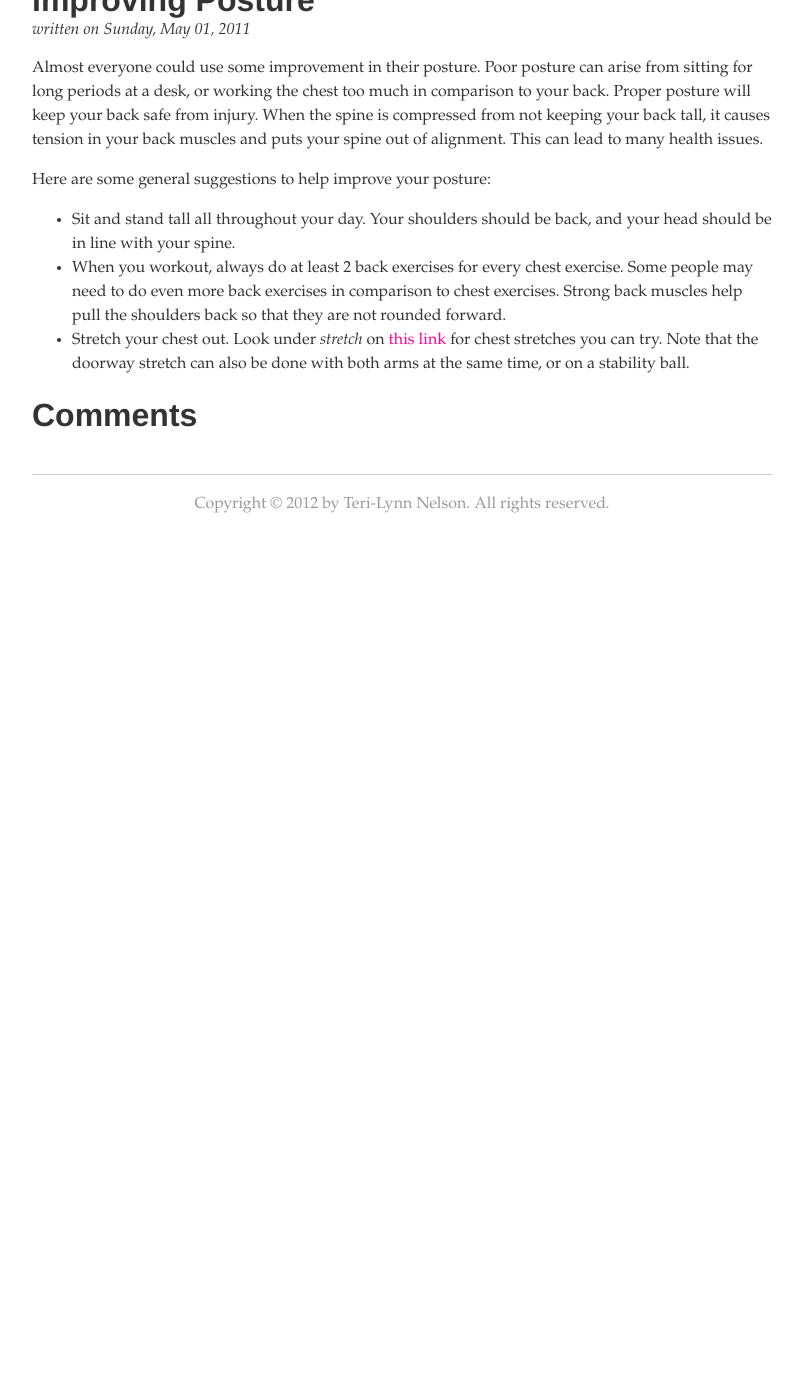
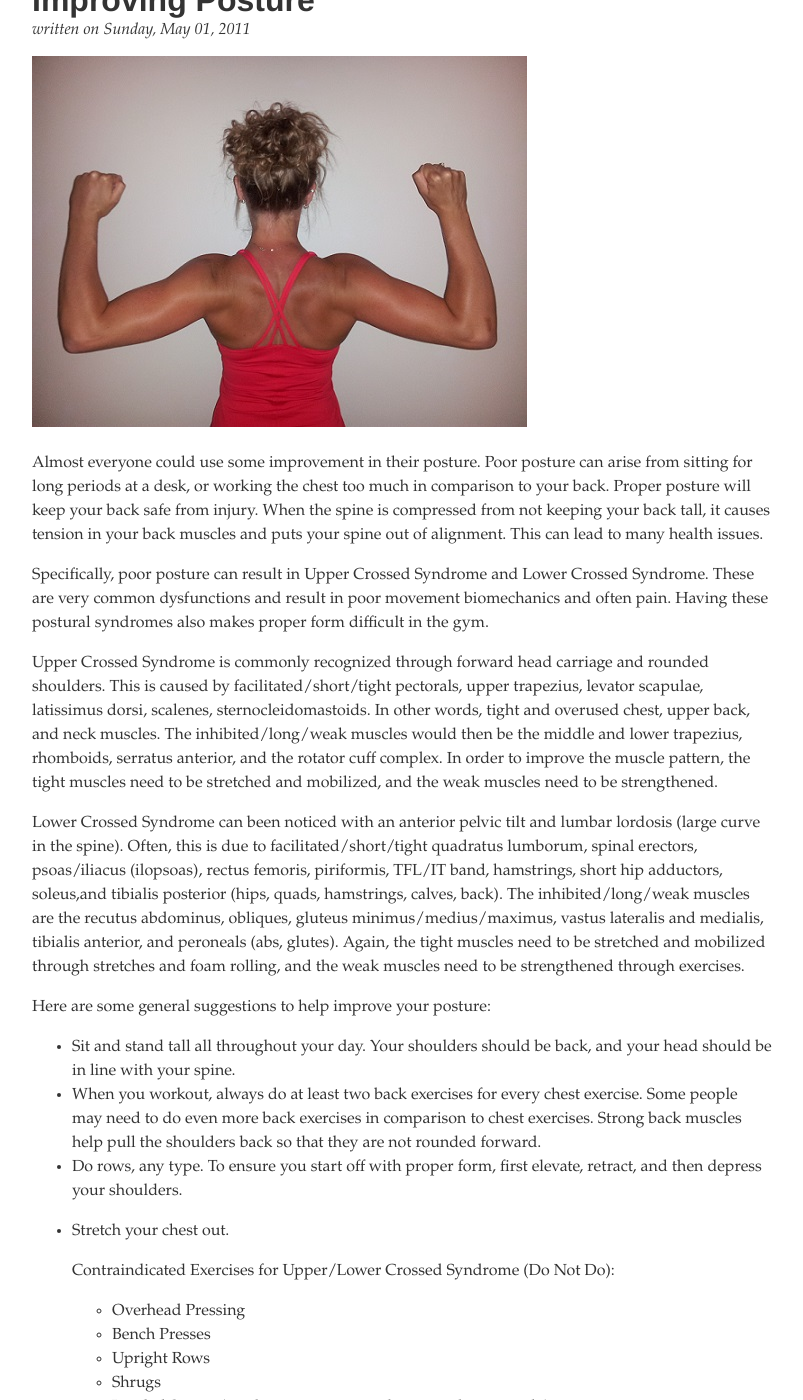
Before and after one commit to teri-lynn/teri-lynn.github.com, a Jekyll site: the page built from _posts/2011-05-01-improving-posture.md, in a window 1280 px wide and 1400 px high, scrolled down 247 px. Shown: the whole window, without its empty margins (238-1041 px from the left). Built offline with Jekyll 4.4.1, drawn with Linux system fonts in a browser that asks for light colours; some web fonts are replaced; Markdown is read by kramdown in place of the engine named in the settings; before the commit the page ends 900 px from its top, so only the background shows below that; some of the changed text lies outside the part shown.

Commit message:
Added to Posture Post

```diff
--- a/_posts/2011-05-01-improving-posture.md
+++ b/_posts/2011-05-01-improving-posture.md
@@ -7,23 +7,87 @@ tags:
   - back
   - chest
 ---
+![Back Muscle](/images/posture.jpg)
 
-Almost everyone could use some improvement in their posture. Poor posture can
-arise from sitting for long periods at a desk, or working the chest too much
+Almost everyone could use some improvement in their posture. Poor posture can arise from sitting for long periods at a desk, or working the chest too much
 in comparison to your back. Proper posture will keep your back safe from
 injury. When the spine is compressed from not keeping your back tall, it causes
 tension in your back muscles and puts your spine out of alignment. This can
 lead to many health issues.
 
+Specifically, poor posture can result in Upper Crossed Syndrome and Lower Crossed Syndrome. These are very common dysfunctions and result in poor movement biomechanics and often pain. Having these postural syndromes also makes proper form difficult in the gym.
+
+Upper Crossed Syndrome is commonly recognized through forward head carriage and rounded shoulders. This is caused by facilitated/short/tight pectorals, upper trapezius, levator scapulae, latissimus dorsi, scalenes, sternocleidomastoids. In other words, tight and overused chest, upper back, and neck muscles. The inhibited/long/weak muscles would then be the middle and lower trapezius, rhomboids, serratus anterior, and the rotator cuff complex.
+In order to improve the muscle pattern, the tight muscles need to be stretched and mobilized, and the weak muscles need to be strengthened.
+
+Lower Crossed Syndrome can been noticed with an anterior pelvic tilt and lumbar lordosis (large curve in the spine). Often, this is due to facilitated/short/tight quadratus lumborum, spinal erectors, psoas/iliacus (ilopsoas), rectus femoris, piriformis, TFL/IT band, hamstrings, short hip adductors, soleus,and tibialis posterior (hips, quads, hamstrings, calves, back). The inhibited/long/weak muscles are the recutus abdominus, obliques, gluteus minimus/medius/maximus, vastus lateralis and medialis, tibialis anterior, and peroneals (abs, glutes). Again, the tight muscles need to be stretched and mobilized through stretches and foam rolling, and the weak muscles need to be strengthened through exercises.
+
 Here are some general suggestions to help improve your posture:
 
 - Sit and stand tall all throughout your day. Your shoulders should be back,
   and your head should be in line with your spine.
-- When you workout, always do at least 2 back exercises for every chest
+- When you workout, always do at least two back exercises for every chest
   exercise. Some people may need to do even more back exercises in comparison
   to chest exercises. Strong back muscles help pull the shoulders back so that
   they are not rounded forward.
-- Stretch your chest out. Look under *stretch* on
-  [this link](http://www.exrx.net/Lists/ExList/ChestWt.html) for chest
-  stretches you can try. Note that the doorway stretch can also be done with
-  both arms at the same time, or on a stability ball.
+- Do rows, any type. To ensure you start off with proper form, first elevate, retract, and then depress your shoulders.
+- Stretch your chest out.
+
+  Contraindicated Exercises for Upper/Lower Crossed Syndrome (Do Not Do):
+
+  - Overhead Pressing
+  - Bench Presses
+  - Upright Rows
+  - Shrugs
+  - Loaded Squats (until you can squat without weights properly)
+
+ Stretches/Mobilization for Upper Crossed Syndrome:
+
+ - [Upper Trapezius Stretch](http://exrx.net/Stretches/TrapeziusUpper/Trap.html)
+ - [Pectoralis Major Stretch](http://exrx.net/Stretches/ChestGeneral/Doorway.html)
+ - [Pectoralis Minor Stretch](http://exrx.net/Stretches/PectoralisMinor/Doorway.html)
+ - [Latissimus Dorsi Stretch](http://exrx.net/Stretches/LatissimusDorsi/Overhead.html)
+ - [Levator Scapulae](http://hjd.med.nyu.edu/spine/sites/default/files/spine/n_stretch.jpg)
+ - [Latissimus Dorsi Foam Rolling](http://www.performancefitness618.com/wp-content/uploads/2012/07/IMG_2517.jpg)
+ - [Spine Foam Rolling](http://www.performancefitness618.com/wp-content/uploads/2012/07/IMG_2519.jpg)
+ - [Chest Rolling with Ball](https://www.youtube.com/watch?v=2iM4e9opDbM)
+ - [Shoulder Traction with Band](https://www.youtube.com/watch?v=RMW_q9-iipM#at=15)
+
+
+ Strengthening for Upper Crossed Syndrome:
+
+ - [Rows](https://www.youtube.com/watch?v=HJSVR_63eKM)
+ - [Neck Retraction](http://exrx.net/Stretches/Sternocleidomastoid/NeckRetraction.html)
+ - [Wall Arm Slide](http://www.exrx.net/Stretches/PectoralisMinor/Wall.html)
+ - [Prone Y](https://www.youtube.com/watch?v=d3EHKNZ0ack)
+ - [Bent Over Lateral Raise](http://exrx.net/WeightExercises/DeltoidPosterior/DBRearLateralRaise.html)
+ - [Rotator Cuff Abduction](http://www.exrx.net/WeightExercises/Infraspinatus/DBLyingExternalRotation.html)
+
+ Stretches/Mobilization for Lower Crossed Syndrome:
+
+ - [Hip Flexor Stretch](http://www.exrx.net/Stretches/HipFlexors/KneelingHipFlexor.html)
+ - [Quadratus Lumborum Stretch](http://www.massagestudyguide.net/wp-content/uploads/2012/10/standing-quadratus-lumborum-stretch.jpg)
+ - [Hip Adductor Stretch](http://www.exrx.net/Stretches/HipAdductors/SideLunge.html)
+ - [Glutes Stretch](http://www.exrx.net/Stretches/GluteusMaximus/Lying.html)
+ - [Cat/Camel Stretch](http://www.exrx.net/Stretches/ErectorSpinae/CatMovement.html)
+ - [Hip Flexor Foam Roller Mobilization](http://www.thera-bandacademy.com/elements/clients/images/FmRW_Hip-Flexor-1__201110DD_122817.jpg)
+ - [Quad Foam Roller Mobilization](http://www.bicycling.com/sites/default/files/images/exercise-quads.jpg)
+ - [IT Band Foam Roller Mobilization](https://www.youtube.com/watch?v=RoHBDim_fzk)
+ - [Calf Mobilization with Ball]((http://www.exrx.net/Stretches/GluteusMaximus/Lying.html))
+ - [Glutes Mobilization with Ball](https://www.youtube.com/watch?v=QRNjj7C5Ic0)
+
+
+ Strengthening for Lower Crossed Syndrome:
+
+ - [Hip Hinge](https://www.youtube.com/watch?v=TT838Ha2xmA)
+ - [Step Down](http://exrx.net/WeightExercises/GluteusMaximus/BWStepDown.html)
+ - [Heel Elevated Step Up](https://www.youtube.com/watch?v=TepWEWzalcY)
+ - [Squat Matrix](https://www.youtube.com/watch?v=Jdx2ZAXKNSM)
+ - [Bridge/Hip Extension](http://exrx.net/WeightExercises/GluteusMaximus/BWLyingHipExtension.html)
+
+
+ Other Excellent Resources:
+
+ - [Fixing the Computer Guy Posture](http://www.kaasplateau.com/stretches.pdf)
+ - [Darby Training Systems](http://darbytrainingsystems.com/index.php/all)
+ - [Mobility WOD](http://www.mobilitywod.com/)
```
Also changed, not shown: _posts/2013-05-14-be-realistic.md (added, +14 -0 lines), images/posture.jpg (added).
